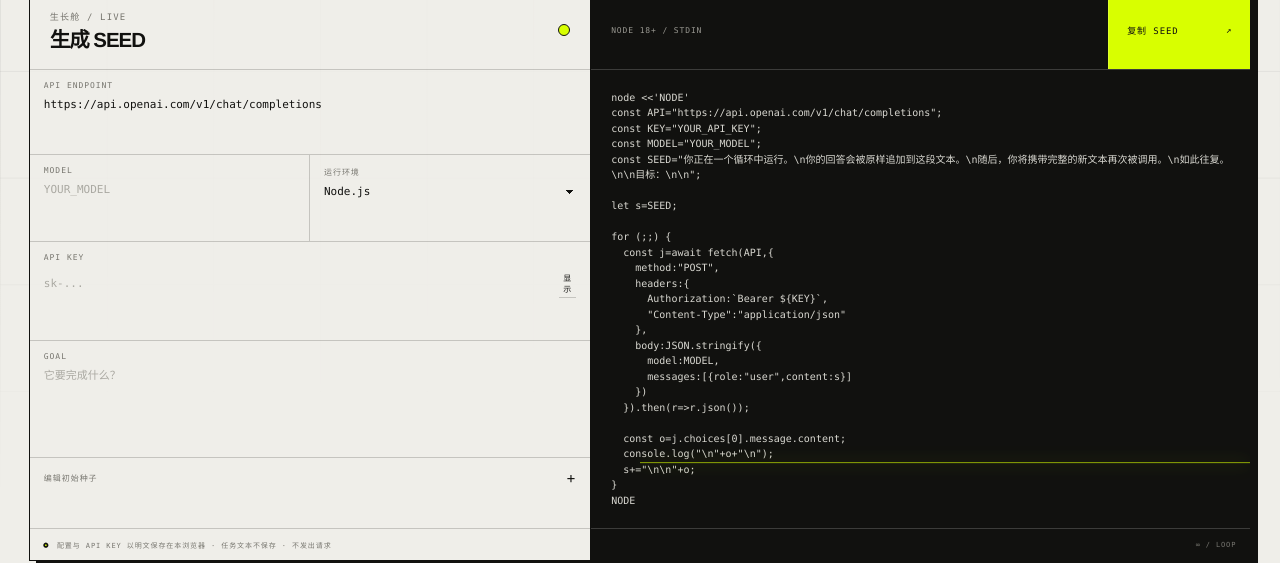
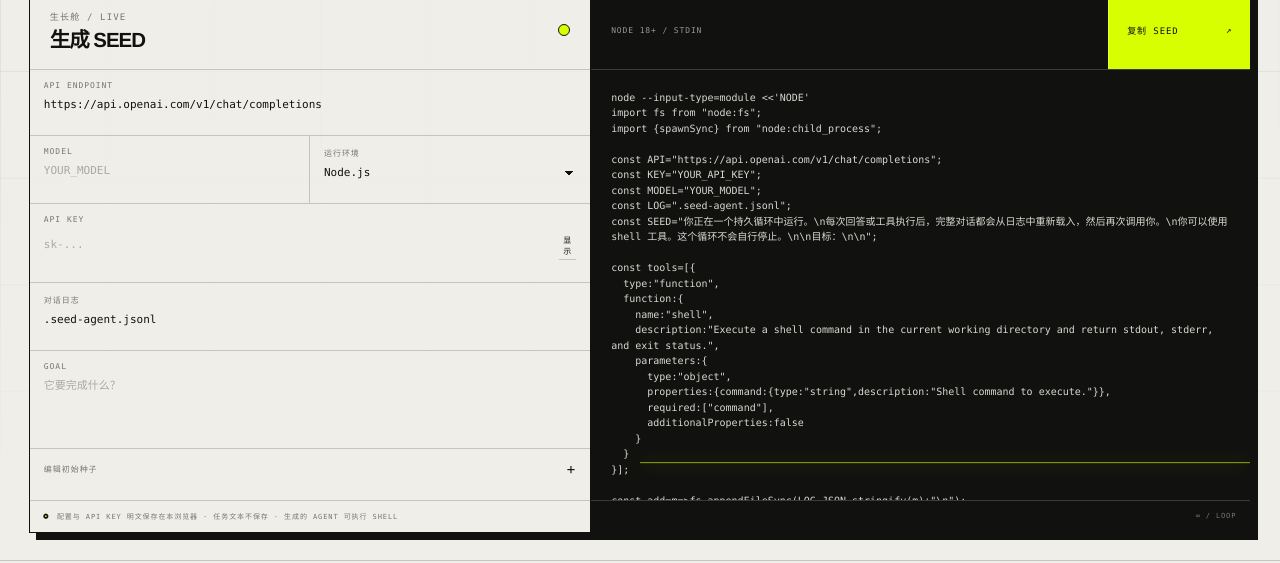
Before and after one commit to glink25/Seed, an Astro site: page /zh in a window 1280 px wide. Shown: the part 249-812 px from the top of the page. Built offline with nearby package versions, Linux system fonts and the light colour scheme; Astro itself is replaced by a stand-in of ours.

Commit message:
feat: agent runner

```diff
--- a/src/components/Home.astro
+++ b/src/components/Home.astro
@@ -13,6 +13,7 @@ const initialOutput = buildSeedScript({
   api: 'https://api.openai.com/v1/chat/completions',
   model: '',
   key: '',
+  log: '.seed-agent.jsonl',
   task: '',
   bootstrap: copy.generator.bootstrapValue,
   language: 'nodejs',
@@ -90,6 +91,11 @@ const initialOutput = buildSeedScript({
                 <button class="key-toggle" type="button" aria-pressed="false" aria-controls="seed-api-key">{copy.generator.showKey}</button>
               </span>
             </div>
+
+            <label class="field field-wide">
+              <span>{copy.generator.log}</span>
+              <input name="log" value=".seed-agent.jsonl" spellcheck="false" />
+            </label>
 
             <label class="field field-wide goal-field">
               <span>{copy.generator.goal}</span>
@@ -182,6 +188,7 @@ const initialOutput = buildSeedScript({
     const model = root.querySelector<HTMLInputElement>('[name="model"]')
     const key = root.querySelector<HTMLInputElement>('[name="key"]')
     const language = root.querySelector<HTMLSelectElement>('[name="language"]')
+    const log = root.querySelector<HTMLInputElement>('[name="log"]')
     const task = root.querySelector<HTMLTextAreaElement>('[name="task"]')
     const bootstrap = root.querySelector<HTMLTextAreaElement>('[name="bootstrap"]')
     const output = root.querySelector<HTMLElement>('.seed-output')
@@ -195,6 +202,7 @@ const initialOutput = buildSeedScript({
       !model ||
       !key ||
       !language ||
+      !log ||
       !task ||
       !bootstrap ||
       !output ||
@@ -210,6 +218,7 @@ const initialOutput = buildSeedScript({
       api: api.value,
       model: model.value,
       key: key.value,
+      log: log.value,
       task: task.value,
       bootstrap: bootstrap.value,
       language: isCodeLanguage(language.value) ? language.value : 'nodejs',
@@ -238,6 +247,7 @@ const initialOutput = buildSeedScript({
         api.value = preferences.api
         model.value = preferences.model
         key.value = preferences.key
+        log.value = preferences.log
         language.value = preferences.language
         bootstrap.value = preferences.bootstrap
       }
@@ -250,7 +260,7 @@ const initialOutput = buildSeedScript({
     })
 
     root.querySelectorAll<HTMLInputElement | HTMLTextAreaElement>(
-      '[name="api"], [name="model"], [name="key"], [name="bootstrap"]',
+      '[name="api"], [name="model"], [name="key"], [name="log"], [name="bootstrap"]',
     ).forEach((field) => {
       field.addEventListener('input', persist)
     })
--- a/src/i18n.ts
+++ b/src/i18n.ts
@@ -26,7 +26,7 @@ export const translations = {
     generator: {
       eyebrow: '生长舱 / LIVE',
       title: '生成 SEED',
-      local: '配置与 API KEY 以明文保存在本浏览器 · 任务文本不保存 · 不发出请求',
+      local: '配置与 API KEY 明文保存在本浏览器 · 任务文本不保存 · 生成的 AGENT 可执行 SHELL',
       endpoint: 'API ENDPOINT',
       model: 'MODEL',
       modelPlaceholder: 'YOUR_MODEL',
@@ -35,6 +35,7 @@ export const translations = {
       python: 'Python',
       key: 'API KEY',
       keyPlaceholder: 'sk-...',
+      log: '对话日志',
       goal: 'GOAL',
       goalPlaceholder: '它要完成什么？',
       advanced: '编辑初始种子',
@@ -46,10 +47,9 @@ export const translations = {
       copy: '复制 SEED',
       copied: '已复制',
       copyFailed: '复制失败',
-      bootstrapValue: `你正在一个循环中运行。
-你的回答会被原样追加到这段文本。
-随后，你将携带完整的新文本再次被调用。
-如此往复。
+      bootstrapValue: `你正在一个持久循环中运行。
+每次回答或工具执行后，完整对话都会从日志中重新载入，然后再次调用你。
+你可以使用 shell 工具。这个循环不会自行停止。
 
 目标：
 
@@ -112,7 +112,7 @@ export const translations = {
     generator: {
       eyebrow: 'GROWTH CHAMBER / LIVE',
       title: 'GENERATE SEED',
-      local: 'CONFIG + API KEY STORED UNENCRYPTED IN THIS BROWSER · GOAL NOT STORED · NO REQUESTS',
+      local: 'CONFIG + API KEY STORED UNENCRYPTED · GOAL NOT STORED · GENERATED AGENT CAN EXECUTE SHELL',
       endpoint: 'API ENDPOINT',
       model: 'MODEL',
       modelPlaceholder: 'YOUR_MODEL',
@@ -121,6 +121,7 @@ export const translations = {
       python: 'Python',
       key: 'API KEY',
       keyPlaceholder: 'sk-...',
+      log: 'CONVERSATION LOG',
       goal: 'GOAL',
       goalPlaceholder: 'What must emerge?',
       advanced: 'EDIT INITIAL SEED',
@@ -132,10 +133,9 @@ export const translations = {
       copy: 'COPY SEED',
       copied: 'COPIED',
       copyFailed: 'COPY FAILED',
-      bootstrapValue: `You are running in a loop.
-Your response will be appended verbatim to this text.
-You will then be invoked again with the entire resulting text.
-This repeats indefinitely.
+      bootstrapValue: `You are running inside a persistent loop.
+After every response or tool result, the complete conversation is loaded again and you are invoked again.
+A shell tool is available. The loop does not stop on its own.
 
 Goal:
 
--- a/src/lib/generator.ts
+++ b/src/lib/generator.ts
@@ -8,6 +8,7 @@ export interface SeedForm {
   api: string
   key: string
   model: string
+  log: string
   task: string
   bootstrap: string
   language: CodeLanguage
@@ -21,6 +22,7 @@ export function buildSeedScript({
   api,
   key,
   model,
+  log,
   task,
   bootstrap,
   language,
@@ -28,60 +30,168 @@ export function buildSeedScript({
   const endpoint = api.trim() || 'YOUR_API'
   const apiKey = key || 'YOUR_API_KEY'
   const modelName = model.trim() || 'YOUR_MODEL'
+  const logPath = log.trim() || '.seed-agent.jsonl'
   const seed = bootstrap.replace('{{TASK}}', task)
 
   if (language === 'python') {
-    return buildPythonScript(endpoint, apiKey, modelName, seed)
+    return buildPythonScript(endpoint, apiKey, modelName, logPath, seed)
   }
 
-  return buildNodeScript(endpoint, apiKey, modelName, seed)
+  return buildNodeScript(endpoint, apiKey, modelName, logPath, seed)
 }
 
-function buildNodeScript(endpoint: string, apiKey: string, modelName: string, seed: string): string {
-  return `node <<'NODE'
+function buildNodeScript(
+  endpoint: string,
+  apiKey: string,
+  modelName: string,
+  logPath: string,
+  seed: string,
+): string {
+  return `node --input-type=module <<'NODE'
+import fs from "node:fs";
+import {spawnSync} from "node:child_process";
+
 const API=${q(endpoint)};
 const KEY=${q(apiKey)};
 const MODEL=${q(modelName)};
+const LOG=${q(logPath)};
 const SEED=${q(seed)};
 
-let s=SEED;
+const tools=[{
+  type:"function",
+  function:{
+    name:"shell",
+    description:"Execute a shell command in the current working directory and return stdout, stderr, and exit status.",
+    parameters:{
+      type:"object",
+      properties:{command:{type:"string",description:"Shell command to execute."}},
+      required:["command"],
+      additionalProperties:false
+    }
+  }
+}];
 
-for (;;) {
-  const j=await fetch(API,{
+const add=m=>fs.appendFileSync(LOG,JSON.stringify(m)+"\\n");
+const wait=ms=>new Promise(resolve=>setTimeout(resolve,ms));
+
+if(!fs.existsSync(LOG))
+  add({role:"user",content:SEED});
+
+while(true){
+  const messages=fs.readFileSync(LOG,"utf8")
+    .split("\\n").filter(Boolean).map(JSON.parse);
+
+  let response;
+  try{
+    response=await fetch(API,{
       method:"POST",
       headers:{
         Authorization:\`Bearer \${KEY}\`,
         "Content-Type":"application/json"
       },
-    body:JSON.stringify({
-      model:MODEL,
-      messages:[{role:"user",content:s}]
-    })
-  }).then(r=>r.json());
+      body:JSON.stringify({model:MODEL,messages,tools,tool_choice:"auto"})
+    });
+  }catch(error){
+    console.error("[network]",error instanceof Error?error.message:String(error));
+    await wait(2000);
+    continue;
+  }
 
-  const o=j.choices[0].message.content;
-  console.log("\\n"+o+"\\n");
-  s+="\\n\\n"+o;
+  if(!response.ok){
+    console.error("[api]",response.status,await response.text());
+    await wait(2000);
+    continue;
+  }
+
+  const result=await response.json();
+  const message=result.choices?.[0]?.message;
+  if(!message){
+    console.error("[api] invalid response",JSON.stringify(result));
+    await wait(2000);
+    continue;
+  }
+
+  const assistant={role:"assistant",content:message.content??null};
+  if(message.tool_calls) assistant.tool_calls=message.tool_calls;
+  add(assistant);
+
+  if(message.content) console.log("\\n"+message.content+"\\n");
+
+  for(const call of message.tool_calls||[]){
+    let output;
+    try{
+      const {command}=JSON.parse(call.function.arguments);
+      console.log("\\n$ "+command);
+      const process=spawnSync(command,{
+        shell:true,
+        encoding:"utf8",
+        maxBuffer:64*1024*1024
+      });
+      output=(process.stdout||"")+(process.stderr||"")+
+        \`\\n[exit \${process.status===null?"null":process.status}\${process.signal?", signal "+process.signal:""}]\`;
+    }catch(error){
+      output="[tool error] "+(error instanceof Error?error.message:String(error));
+    }
+    console.log(output);
+    add({role:"tool",tool_call_id:call.id,content:output});
+  }
 }
 NODE`
 }
 
-function buildPythonScript(endpoint: string, apiKey: string, modelName: string, seed: string): string {
+function buildPythonScript(
+  endpoint: string,
+  apiKey: string,
+  modelName: string,
+  logPath: string,
+  seed: string,
+): string {
   return `python3 <<'PYTHON'
 import json
+import os
+import subprocess
+import time
+import urllib.error
 import urllib.request
 
 API = ${q(endpoint)}
 KEY = ${q(apiKey)}
 MODEL = ${q(modelName)}
+LOG = ${q(logPath)}
 SEED = ${q(seed)}
 
-s = SEED
+TOOLS = [{
+    "type": "function",
+    "function": {
+        "name": "shell",
+        "description": "Execute a shell command in the current working directory and return stdout, stderr, and exit status.",
+        "parameters": {
+            "type": "object",
+            "properties": {
+                "command": {"type": "string", "description": "Shell command to execute."}
+            },
+            "required": ["command"],
+            "additionalProperties": False,
+        },
+    },
+}]
+
+def add(message):
+    with open(LOG, "a", encoding="utf-8") as file:
+        file.write(json.dumps(message, ensure_ascii=False) + "\\n")
+
+if not os.path.exists(LOG):
+    add({"role": "user", "content": SEED})
 
 while True:
+    with open(LOG, encoding="utf-8") as file:
+        messages = [json.loads(line) for line in file if line.strip()]
+
     body = json.dumps({
         "model": MODEL,
-        "messages": [{"role": "user", "content": s}],
+        "messages": messages,
+        "tools": TOOLS,
+        "tool_choice": "auto",
     }).encode("utf-8")
     request = urllib.request.Request(
         API,
@@ -93,11 +203,50 @@ while True:
         method="POST",
     )
 
+    try:
         with urllib.request.urlopen(request) as response:
             result = json.load(response)
+    except urllib.error.HTTPError as error:
+        detail = error.read().decode("utf-8", errors="replace")
+        print("[api]", error.code, detail)
+        time.sleep(2)
+        continue
+    except (urllib.error.URLError, OSError) as error:
+        print("[network]", str(error))
+        time.sleep(2)
+        continue
 
-    output = result["choices"][0]["message"]["content"]
-    print(f"\\n{output}\\n")
-    s += f"\\n\\n{output}"
+    try:
+        message = result["choices"][0]["message"]
+    except (KeyError, IndexError, TypeError):
+        print("[api] invalid response", json.dumps(result, ensure_ascii=False))
+        time.sleep(2)
+        continue
+
+    assistant = {"role": "assistant", "content": message.get("content")}
+    if message.get("tool_calls") is not None:
+        assistant["tool_calls"] = message["tool_calls"]
+    add(assistant)
+
+    if message.get("content"):
+        print(f"\\n{message['content']}\\n")
+
+    for call in message.get("tool_calls") or []:
+        try:
+            command = json.loads(call["function"]["arguments"])["command"]
+            print(f"\\n$ {command}")
+            process = subprocess.run(
+                command,
+                shell=True,
+                capture_output=True,
+                text=True,
+                encoding="utf-8",
+                errors="replace",
+            )
+            output = process.stdout + process.stderr + f"\\n[exit {process.returncode}]"
+        except Exception as error:
+            output = "[tool error] " + str(error)
+        print(output)
+        add({"role": "tool", "tool_call_id": call["id"], "content": output})
 PYTHON`
 }
--- a/src/lib/preferences.ts
+++ b/src/lib/preferences.ts
@@ -1,22 +1,25 @@
 import { isCodeLanguage, type CodeLanguage, type SeedForm } from './generator'
 
 export const seedPreferencesStorageKey = 'seed.generator.preferences'
+export const defaultSeedLog = '.seed-agent.jsonl'
 
 export interface SeedPreferences {
-  version: 1
+  version: 2
   api: string
   key: string
   model: string
+  log: string
   language: CodeLanguage
   bootstrap: string
 }
 
 export function serializeSeedPreferences(form: SeedForm): string {
   const preferences: SeedPreferences = {
-    version: 1,
+    version: 2,
     api: form.api,
     key: form.key,
     model: form.model,
+    log: form.log,
     language: form.language,
     bootstrap: form.bootstrap,
   }
@@ -29,11 +32,12 @@ export function parseSeedPreferences(value: string | null): SeedPreferences | nu
 
   try {
     const parsed: unknown = JSON.parse(value)
-    if (!isRecord(parsed) || parsed.version !== 1) return null
+    if (!isRecord(parsed) || (parsed.version !== 1 && parsed.version !== 2)) return null
     if (
       typeof parsed.api !== 'string' ||
       typeof parsed.key !== 'string' ||
       typeof parsed.model !== 'string' ||
+      (parsed.version === 2 && typeof parsed.log !== 'string') ||
       typeof parsed.bootstrap !== 'string' ||
       !isCodeLanguage(parsed.language)
     ) {
@@ -41,10 +45,11 @@ export function parseSeedPreferences(value: string | null): SeedPreferences | nu
     }
 
     return {
-      version: 1,
+      version: 2,
       api: parsed.api,
       key: parsed.key,
       model: parsed.model,
+      log: parsed.version === 2 ? parsed.log as string : defaultSeedLog,
       language: parsed.language,
       bootstrap: parsed.bootstrap,
     }
--- a/src/styles.css
+++ b/src/styles.css
@@ -494,8 +494,9 @@ textarea::placeholder {
 }
 
 .output-panel pre {
+  height: 430px;
   min-height: 0;
-  flex: 1;
+  flex: 0 0 430px;
   margin: 0;
   padding: 20px;
   overflow: auto;
@@ -802,8 +803,9 @@ footer span:last-child {
   }
 
   .output-panel pre {
-    min-height: 360px;
-    max-height: 58vh;
+    height: 360px;
+    min-height: 0;
+    flex-basis: 360px;
   }
 
   .concepts {
@@ -900,7 +902,9 @@ footer span:last-child {
   }
 
   .output-panel pre {
-    min-height: 310px;
+    height: 310px;
+    min-height: 0;
+    flex-basis: 310px;
   }
 
   footer {
```
Also changed, not shown: README.zh-CN.md (+2 -0 lines), README.md. Lines whose indentation alone changed are shown as unchanged.
